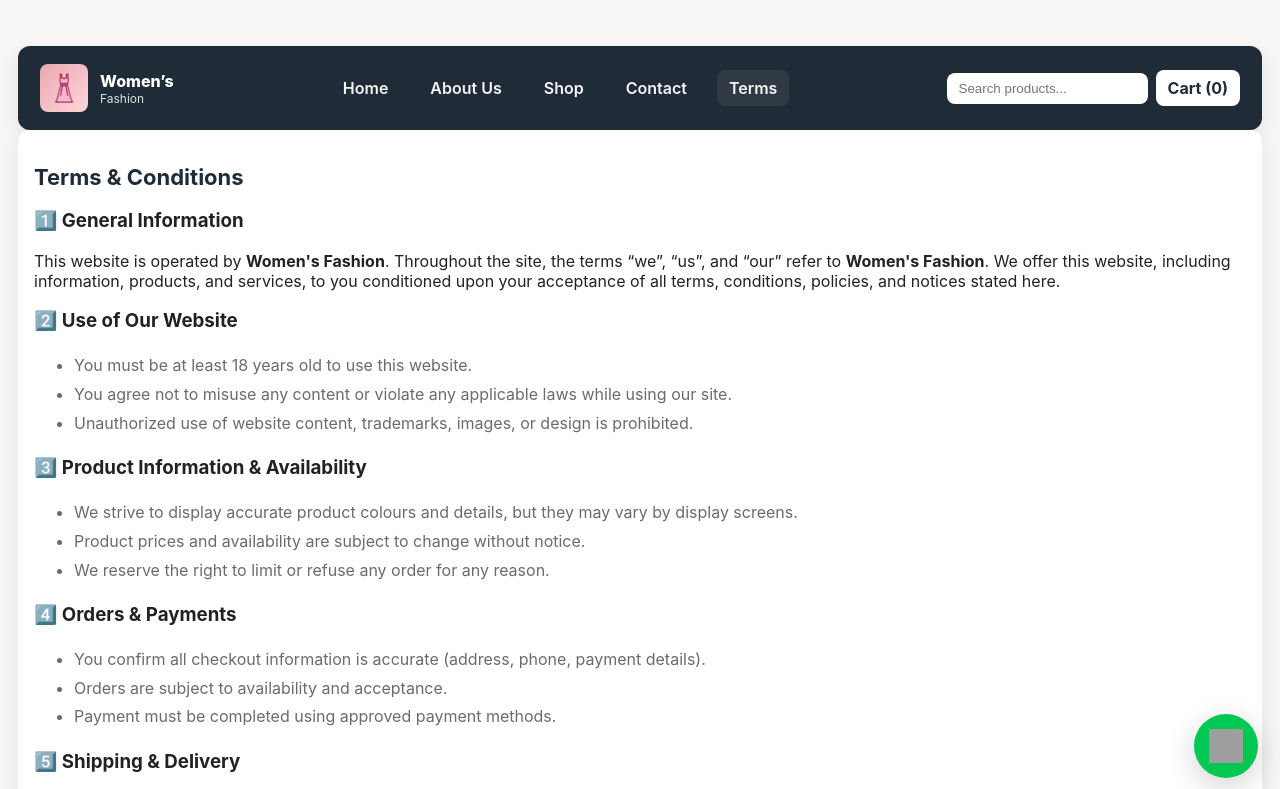
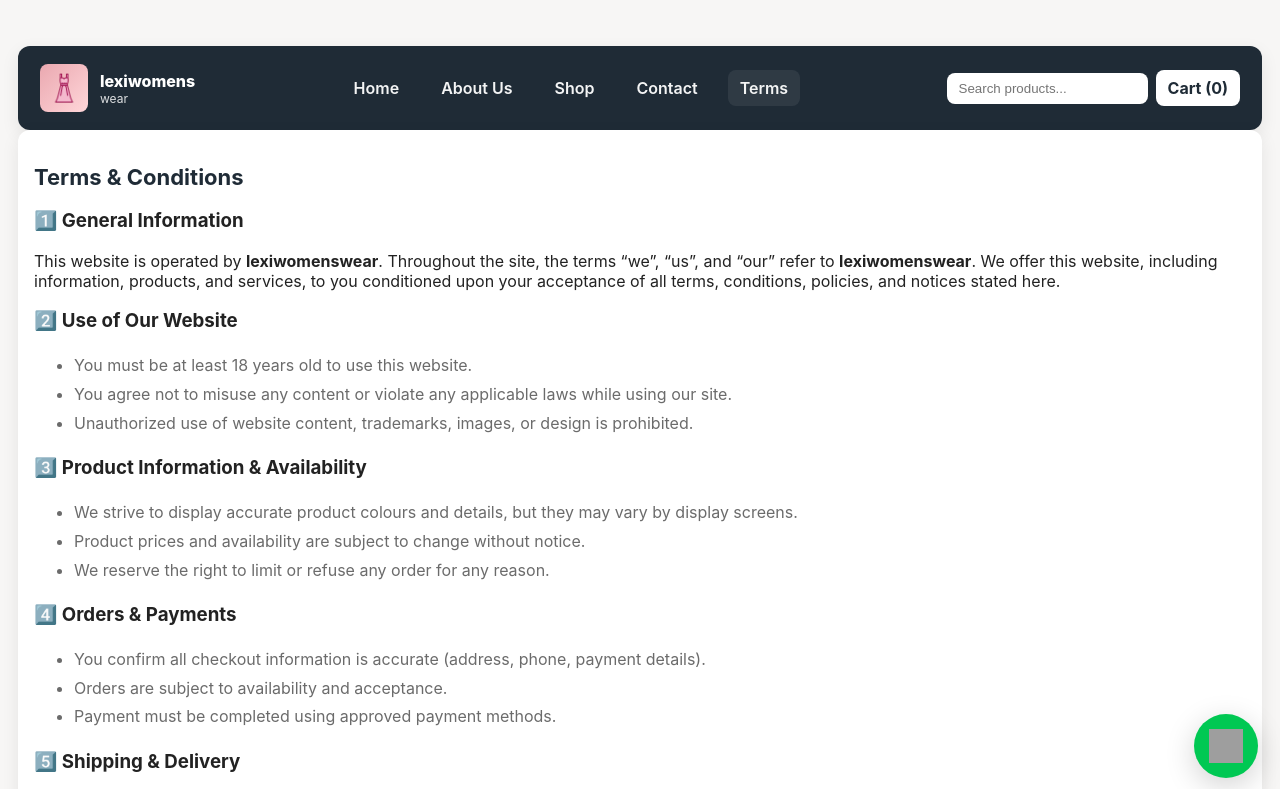
Before and after one commit to ss1661088/womenshopping-29oct-, a plain HTML site: page index.html in a window 1280 px wide. Both pictures are taken after a click on the link "Terms". Shown: the top 789 px of the page. Drawn offline with Linux system fonts and the light colour scheme; grey boxes are pictures that could not be loaded.

Commit message:
Update index.html
Updated brand name and related content from 'Women’s Fashion' to 'lexiwomenswear'.

```diff
--- a/index.html
+++ b/index.html
@@ -3,7 +3,7 @@
 <head>
   <meta charset="utf-8" />
   <meta name="viewport" content="width=device-width,initial-scale=1" />
-  <title>Women’s Fashion</title>
+  <title>lexiwomenswear</title>
   <meta name="description" content=" Premium women's clothing. Shop dresses, tops, and ethnic wear .">
   <link rel="stylesheet" href="styles.css">
 </head>
@@ -13,8 +13,8 @@
       <div class="brand">
         <div class="logo"><img src="logo.png" width="30px" height="30px"></div>
         <div>
-          <div class="brand-name">Women’s</div>
-          <div class="brand-sub"> Fashion</div>
+          <div class="brand-name">lexiwomens</div>
+          <div class="brand-sub"> wear</div>
         </div>
       </div>
 
@@ -151,7 +151,7 @@
   <h2 class="page-title">About Us</h2>
 
 <p class="muted">
-  At <strong>Women's Fashion</strong>, we believe fashion should be both stylish and empowering. Founded with the vision to make premium women’s clothing accessible for everyone, we offer trendy, comfortable, and high-quality outfits that help you express your true self with confidence.
+  At <strong>lexiwomenswear</strong>, we believe fashion should be both stylish and empowering. Founded with the vision to make premium women’s clothing accessible for everyone, we offer trendy, comfortable, and high-quality outfits that help you express your true self with confidence.
 </p>
 
 <p class="muted">
@@ -183,11 +183,11 @@
 </ul>
 
 <p class="muted">
-  Whether you are dressing for work, a celebration, or a casual outing — <strong>Women's Fashion</strong> has something just for you. Be bold. Be stylish. Be unstoppable. 💖
+  Whether you are dressing for work, a celebration, or a casual outing — <strong>lexiwomenswear</strong> has something just for you. Be bold. Be stylish. Be unstoppable. 💖
 </p>
 
 <p class="muted">
-  Thank you for being a part of the <strong>Women's Fashion</strong> journey — we can’t wait to dress your dreams! ✨
+  Thank you for being a part of the <strong>lexiwomenswear</strong> journey — we can’t wait to dress your dreams! ✨
 </p>
 
 </div>
@@ -247,8 +247,8 @@
 
 			<h3>1️⃣ General Information</h3>
 			<p>
-			This website is operated by <strong>Women's Fashion</strong>. Throughout the site, the terms “we”,
-			“us”, and “our” refer to <strong>Women's Fashion</strong>. We offer this website, including information,
+			This website is operated by <strong>lexiwomenswear</strong>. Throughout the site, the terms “we”,
+			“us”, and “our” refer to <strong>lexiwomenswear</strong>. We offer this website, including information,
 			products, and services, to you conditioned upon your acceptance of all terms, conditions, policies, and
 			notices stated here.
 			</p>
@@ -296,7 +296,7 @@
 
 			<h3>8️⃣ Intellectual Property Rights</h3>
 			<p class="muted">
-			All logos, text, images, and designs belong to <strong>Women's Fashion</strong>. Reproduction without written
+			All logos, text, images, and designs belong to <strong>lexiwomenswear</strong>. Reproduction without written
 			permission is prohibited.
 			</p>
 
```
